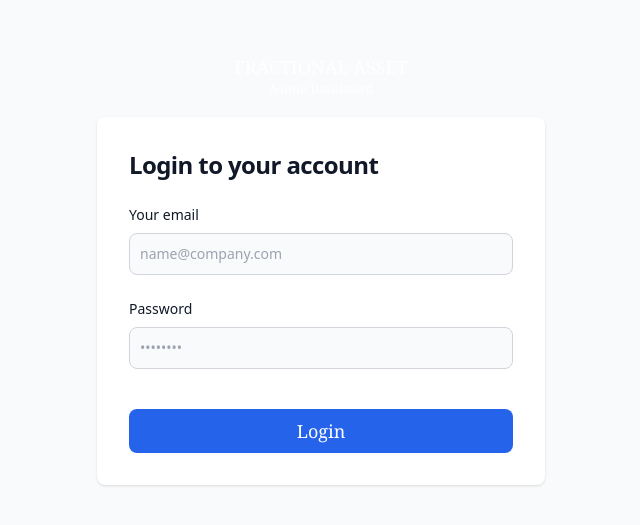
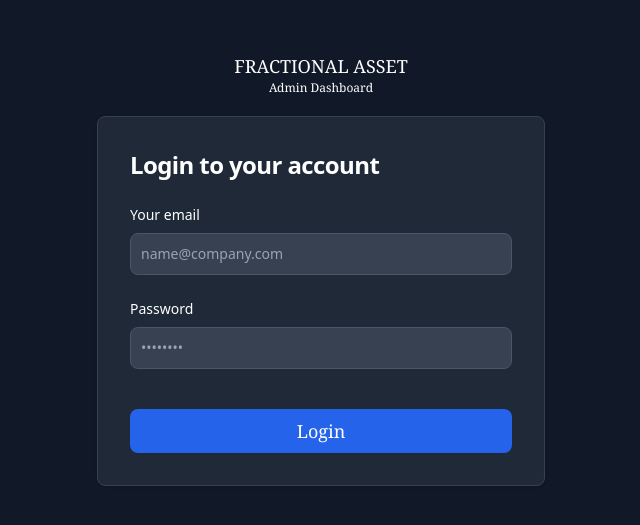
Before and after one commit to yash-bele/fractional-admin-dashboard, a React (Vite) app: page / in a window 1280 px wide. Shown: the part 111-636 px from the top of the page, without its empty margins (319-959 px from the left). Built offline with nearby package versions, Linux system fonts and the light colour scheme.

Commit message:
code refactored

```diff
--- a/src/components/Table.jsx
+++ b/src/components/Table.jsx
@@ -3,8 +3,8 @@ import { Link } from "react-router-dom";
 const Table = ({ data }) => {
   return (
     <main className="relative shadow-md h-screen font-sans">
-      <table className="w-[90%] text-xs text-left text-gray-500 dark:text-gray-400 mx-auto">
-        <thead className="text-sm text-gray-700 uppercase bg-gray-50 dark:bg-gray-700 dark:text-gray-400 sticky top-0 font-serif">
+      <table className="w-[90%] text-xs text-left text-gray-400 mx-auto">
+        <thead className="text-sm uppercase bg-gray-700 text-gray-400 sticky top-0 font-serif">
           <tr>
             <th scope="col" className="w-[22.5%] pl-9 py-3">
               Type
@@ -27,15 +27,13 @@ const Table = ({ data }) => {
           {data.map((i, j) => (
             <tr
               key={i._id}
-              className={`border-b dark:border-gray-700 capitalize ${
-                j % 2 === 0
-                  ? "bg-white dark:bg-gray-900"
-                  : "bg-gray-50 dark:bg-gray-800"
+              className={`border-b border-gray-700 capitalize ${
+                j % 2 === 0 ? "bg-gray-900" : "bg-gray-800"
               }`}
             >
               <th
                 scope="row"
-                className={`text-sm pl-9 font-normal text-gray-900 dark:text-gray-400 ${
+                className={`text-sm pl-9 font-normal text-gray-400 ${
                   j % 2 === 0 ? "py-3" : "py-2.5"
                 }`}
               >
@@ -53,7 +51,7 @@ const Table = ({ data }) => {
               <td className={`text-center ${j % 2 === 0 ? "py-3" : "py-2.5"}`}>
                 <Link
                   to={`/home/view/${i._id}`}
-                  className="font-medium text-blue-600 dark:text-blue-500 hover:underline"
+                  className="font-medium text-blue-500 hover:underline"
                 >
                   View
                 </Link>
--- a/src/pages/Home.jsx
+++ b/src/pages/Home.jsx
@@ -1,7 +1,5 @@
 import axios from "axios";
 import { useState, useEffect } from "react";
-// import { useDispatch, useSelector } from "react-redux";
-// import { getVerificationData } from "../store/slice";
 
 import Table from "../components/Table";
 import Cards from "../components/Cards";
--- a/src/pages/Login.jsx
+++ b/src/pages/Login.jsx
@@ -5,22 +5,22 @@ const Login = () => {
   const handleSubmit = () => navigate("/home");
 
   return (
-    <section class="bg-gray-50 dark:bg-gray-900">
-      <div class="flex flex-col items-center justify-center px-6 md:h-screen lg:py-0">
+    <section>
+      <div class="flex flex-col items-center justify-center px-6 h-screen lg:py-0">
         <section className="w-fit text-lg text-center text-white mb-5 -mt-10 font-serif">
           <h1>FRACTIONAL ASSET</h1>
           <p className="text-xs">Admin Dashboard</p>
         </section>
-        <div class="w-full bg-white rounded-lg shadow dark:border md:mt-0 sm:max-w-md xl:p-0 dark:bg-gray-800 dark:border-gray-700">
+        <div class="w-full rounded-lg shadow border md:mt-0 sm:max-w-md xl:p-0 bg-gray-800 border-gray-700">
           <div class="p-6 space-y-4 md:space-y-6 sm:p-8">
-            <h1 class="text-xl font-semibold leading-tight tracking-tight text-gray-900 md:text-2xl dark:text-white">
+            <h1 class="text-xl font-semibold leading-tight tracking-tight md:text-2xl text-white">
               Login to your account
             </h1>
             <form>
               <div className="mb-4 md:mb-6">
                 <label
                   for="email"
-                  class="block mb-2 text-sm font-medium text-gray-900 dark:text-white"
+                  class="block mb-2 text-sm font-medium text-white"
                 >
                   Your email
                 </label>
@@ -28,7 +28,7 @@ const Login = () => {
                   type="email"
                   name="email"
                   id="email"
-                  class="bg-gray-50 border border-gray-300 text-gray-900 sm:text-sm rounded-lg focus:ring-primary-600 focus:border-primary-600 block w-full p-2.5 dark:bg-gray-700 dark:border-gray-600 dark:placeholder-gray-400 dark:text-white dark:focus:ring-blue-500 dark:focus:border-blue-500"
+                  class="border sm:text-sm rounded-lg block w-full p-2.5 bg-gray-700 border-gray-600 placeholder-gray-400 text-white focus:ring-blue-500 focus:border-blue-500"
                   placeholder="name@company.com"
                   required=""
                 />
@@ -36,7 +36,7 @@ const Login = () => {
               <div className="mb-8 md:mb-10">
                 <label
                   for="password"
-                  class="block mb-2 text-sm font-medium text-gray-900 dark:text-white"
+                  class="block mb-2 text-sm font-medium text-white"
                 >
                   Password
                 </label>
@@ -45,14 +45,14 @@ const Login = () => {
                   name="password"
                   id="password"
                   placeholder="••••••••"
-                  class="bg-gray-50 border border-gray-300 text-gray-900 sm:text-sm rounded-lg focus:ring-primary-600 focus:border-primary-600 block w-full p-2.5 dark:bg-gray-700 dark:border-gray-600 dark:placeholder-gray-400 dark:text-white dark:focus:ring-blue-500 dark:focus:border-blue-500"
+                  class="border sm:text-sm rounded-lg block w-full p-2.5 bg-gray-700 border-gray-600 placeholder-gray-400 text-white focus:ring-blue-500 focus:border-blue-500"
                   required=""
                 />
               </div>
               <button
                 onClick={handleSubmit}
                 type="submit"
-                class="font-serif w-full text-white text-lg bg-blue-600 hover:bg-blue-700 focus:ring-4 focus:outline-none focus:ring-blue-300 font-medium rounded-lg px-5 py-2 text-center duration-300 dark:bg-blue-600 dark:hover:bg-blue-700 dark:focus:ring-blue-800"
+                class="font-serif w-full text-white text-lg focus:ring-4 focus:outline-nonefont-medium rounded-lg px-5 py-2 text-center duration-300 bg-blue-600 hover:bg-blue-700 focus:ring-blue-800"
               >
                 Login
               </button>
--- a/src/pages/View.jsx
+++ b/src/pages/View.jsx
@@ -210,13 +210,13 @@ const View = () => {
             <div className="flex space-x-10 justify-center mt-10">
               <button
                 onClick={() => handleSubmit(data.isVerified, true)}
-                className="px-10 py-3 text-lg font-medium text-center duration-300 text-gray-900 bg-white border border-gray-300 rounded-md hover:bg-gray-100 focus:ring-4 focus:outline-none focus:ring-gray-200 dark:bg-green-600 dark:text-white dark:border-gray-600 dark:hover:bg-green-700 dark:hover:border-gray-700 dark:focus:ring-gray-700"
+                className="px-10 py-2 text-lg font-medium text-center duration-300 text-gray-900 bg-white border border-gray-300 rounded-md hover:bg-gray-100 focus:ring-4 focus:outline-none focus:ring-gray-200 dark:bg-green-600 dark:text-white dark:border-gray-600 dark:hover:bg-green-700 dark:hover:border-gray-700 dark:focus:ring-gray-700"
               >
                 Verify
               </button>
               <button
                 onClick={() => handleSubmit(data.isVerified, false)}
-                className="px-10 py-3 text-lg font-medium text-center duration-300 text-gray-900 bg-white border border-gray-300 rounded-md hover:bg-gray-100 focus:ring-4 focus:outline-none focus:ring-gray-200 dark:bg-red-600 dark:text-white dark:border-gray-600 dark:hover:bg-red-700 dark:hover:border-gray-700 dark:focus:ring-gray-700"
+                className="px-10 py-2 text-lg font-medium text-center duration-300 text-gray-900 bg-white border border-gray-300 rounded-md hover:bg-gray-100 focus:ring-4 focus:outline-none focus:ring-gray-200 dark:bg-red-600 dark:text-white dark:border-gray-600 dark:hover:bg-red-700 dark:hover:border-gray-700 dark:focus:ring-gray-700"
               >
                 Reject
               </button>
```
Also changed, not shown: src/components/Cards.jsx (+10 -20 lines).
